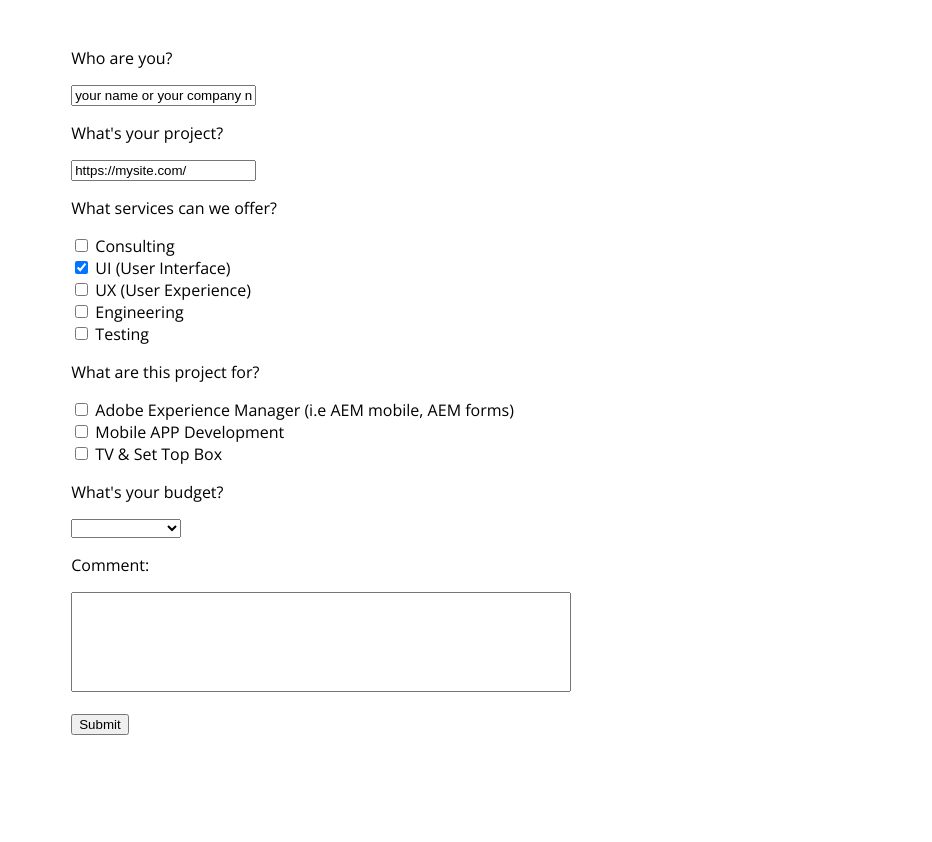
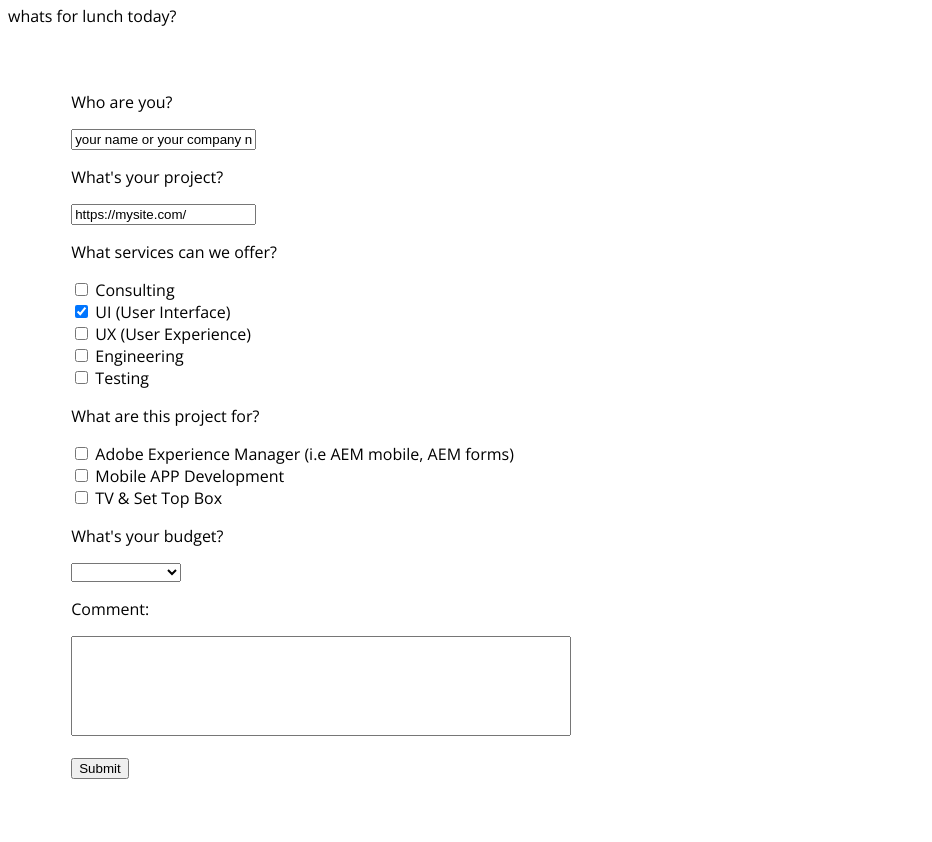
Before and after one commit to orario002/angluar-exercise, a plain HTML site: page index.html in a window 1280 px wide. Shown: the part 67-909 px from the top of the page, without its empty margins (0-932 px from the left). Before the commit the page ends 865 px from the top, so only its background shows below. Drawn offline with nearby package versions, Linux system fonts and the light colour scheme.

Commit message:
test commit

```diff
--- a/index.html
+++ b/index.html
@@ -5,6 +5,7 @@
 	</head>
 	<body ng-controller="MainController">
         <h1>{{ title }}</h1>
+        <p>whats for lunch today?</p>
 
         <form ng-submit="submit()">
             <p>{{subtitle.name}}</p><input ng-model="new_site.projectTitle" type="text"/>
```
